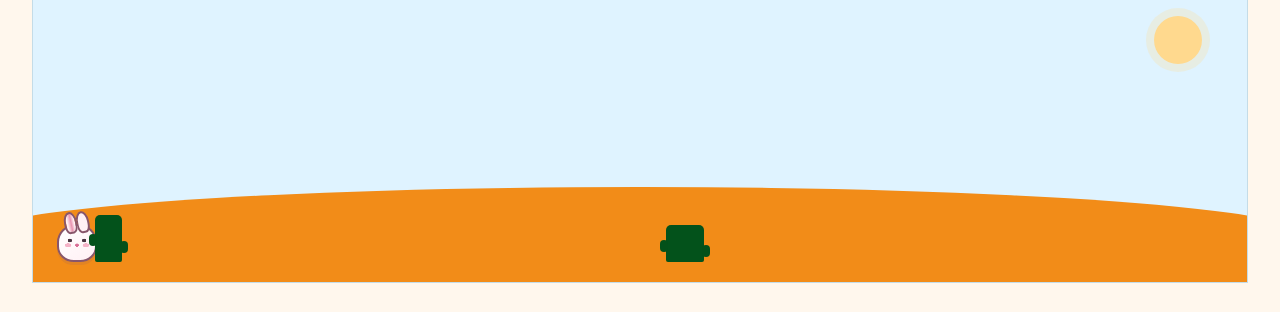
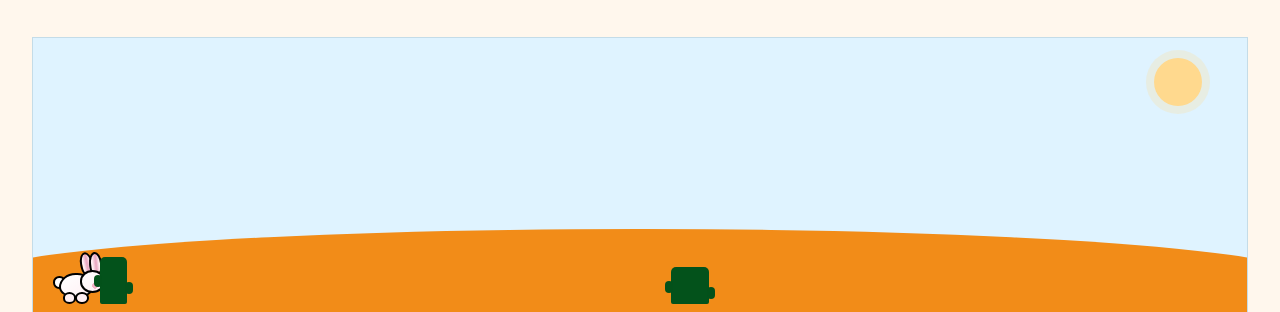
Before and after one commit to seanhoenderdos/game, a website with bundled scripts: page index.html in a window 1280 px wide. Shown: the part 252-564 px from the top of the page. Built offline with nearby package versions, Linux system fonts and the light colour scheme.

Commit message:
Update player and game page

```diff
--- a/css/player.css
+++ b/css/player.css
@@ -1,30 +1,107 @@
 /* Owner: Nourhan — feature/game-player. */
 
+/*
+ * #player is the invisible hitbox. Its size is 2.5rem x 2.35rem times
+ * --rabbit-zoom, and the drawn parts below are zoomed by the same amount.
+ */
 .player-character {
-  --player-fur: #fff0f4;
-  --player-outline: #88566b;
-  --player-ear-inner: #e994b0;
+  --player-fur: var(--game-color-rabbit, #fff0f4);
+  --player-outline: var(--game-color-text, #3f3047);
+  --player-ear-inner: #e7a1bc;
+  --player-ink: var(--game-color-text, #3f3047);
+  --rabbit-zoom: 1.2; /* rabbit size: 1 = original, 1.2 = 20% bigger */
 
   position: absolute;
   bottom: 20px;
   left: 1.5rem;
   z-index: 2;
-  width: 2.5rem;
-  height: 2.35rem;
+  width: calc(2.5rem * var(--rabbit-zoom));
+  height: calc(2.35rem * var(--rabbit-zoom));
   box-sizing: border-box;
-  border: 2px solid var(--player-outline);
-  border-radius: 48% 48% 42% 42%;
-  background: linear-gradient(145deg, #ffffff, var(--player-fur));
-  box-shadow: 0 3px 0 rgb(136 86 107 / 15%);
   will-change: transform;
 }
 
+/* Tail (fluffy puff behind the body). */
 .player-character::before {
+  zoom: var(--rabbit-zoom);
   position: absolute;
-  top: -0.85rem;
-  left: 0.3rem;
-  width: 0.55rem;
-  height: 1.1rem;
+  bottom: 0.75rem;
+  left: -0.2rem;
+  z-index: 0;
+  width: 0.65rem;
+  height: 0.65rem;
+  box-sizing: border-box;
+  border: 2px solid var(--player-outline);
+  border-radius: 50%;
+  background: #ffffff;
+  content: '';
+}
+
+/* Body. */
+.player-body {
+  zoom: var(--rabbit-zoom);
+  position: absolute;
+  bottom: 0.25rem;
+  left: 0.1rem;
+  z-index: 1;
+  width: 1.8rem;
+  height: 1.3rem;
+  box-sizing: border-box;
+  border: 2px solid var(--player-outline);
+  border-radius: 50% 48% 45% 50% / 60% 55% 45% 45%;
+  background: linear-gradient(145deg, #ffffff, var(--player-fur));
+}
+
+/* Back foot and front foot. */
+.player-body::before,
+.player-body::after {
+  position: absolute;
+  bottom: -0.375rem; /* feet bottom = hitbox bottom, so they only touch the ground line */
+  width: 0.7rem;
+  height: 0.6rem;
+  box-sizing: border-box;
+  border: 2px solid var(--player-outline);
+  border-radius: 50%;
+  background: var(--player-fur);
+  content: '';
+}
+
+.player-body::before {
+  left: 0.1rem;
+}
+
+.player-body::after {
+  right: 0.15rem;
+}
+
+/* Head with eye, nose and cheek (rabbit faces right). */
+.player-head {
+  zoom: var(--rabbit-zoom);
+  position: absolute;
+  bottom: 0.55rem;
+  left: 1.2rem;
+  z-index: 2;
+  width: 1.3rem;
+  height: 1.15rem;
+  box-sizing: border-box;
+  border: 2px solid var(--player-outline);
+  border-radius: 50%;
+  background:
+    radial-gradient(circle at 68% 40%, var(--player-ink) 0 0.09rem, transparent 0.11rem),
+    radial-gradient(circle at 94% 55%, #c9638c 0 0.08rem, transparent 0.1rem),
+    radial-gradient(ellipse at 62% 72%, #f5b2c7 0 0.14rem, transparent 0.16rem),
+    linear-gradient(145deg, #ffffff, var(--player-fur));
+}
+
+/* Ears: separate elements so they can move independently of the body. */
+.player-ear {
+  zoom: var(--rabbit-zoom);
+  position: absolute;
+  top: -0.3rem;
+  z-index: 1;
+  width: 0.45rem;
+  height: 1rem;
+  box-sizing: content-box;
   border: 2px solid var(--player-outline);
   border-radius: 60% 60% 45% 45%;
   background: linear-gradient(
@@ -33,23 +110,31 @@
     var(--player-ear-inner) 55%,
     var(--player-fur) 90%
   );
-  box-shadow:
-    0.75rem 0.1rem 0 -2px var(--player-fur),
-    0.75rem 0.1rem 0 0 var(--player-outline);
-  content: '';
+  transform-origin: 50% 90%;
+  transition: transform 140ms ease-out;
+}
+
+.player-ear--left {
+  left: 1.3rem;
   transform: rotate(-12deg);
 }
 
-.player-character::after {
-  position: absolute;
-  inset: 0.3rem 0.15rem 0.2rem;
-  border-radius: inherit;
-  background:
-    radial-gradient(circle at 28% 38%, #493440 0 0.11rem, transparent 0.13rem),
-    radial-gradient(circle at 72% 38%, #493440 0 0.11rem, transparent 0.13rem),
-    radial-gradient(circle at 50% 57%, #d96f96 0 0.1rem, transparent 0.12rem),
-    radial-gradient(ellipse at 22% 57%, #f5b2c7 0 0.2rem, transparent 0.22rem),
-    radial-gradient(ellipse at 78% 57%, #f5b2c7 0 0.2rem, transparent 0.22rem);
-  content: '';
-  pointer-events: none;
+.player-ear--right {
+  left: 1.7rem;
+  transform: rotate(-6deg);
 }
+
+/* Subtle ear sweep-back while airborne. */
+.player-character.is-jumping .player-ear--left {
+  transform: rotate(-28deg);
+}
+
+.player-character.is-jumping .player-ear--right {
+  transform: rotate(-22deg);
+}
+
+@media (prefers-reduced-motion: reduce) {
+  .player-ear {
+    transition: none;
+  }
+}
--- a/index.html
+++ b/index.html
@@ -17,8 +17,10 @@
     <main class="game-page">
       <header class="game-hud">
         <div>
-          <h1 class="game-title" tabindex="-1">Jumping Game</h1>
-          <p id="game-instructions" class="game-instructions">Press Space or Arrow Up to jump.</p>
+          <h1 class="game-title">Jumping Game</h1>
+          <p id="game-instructions" class="game-instructions">
+            Jump over obstacles to earn points. A collision ends your run.
+          </p>
         </div>
 
         <p class="game-score">
@@ -28,12 +30,16 @@
       </header>
 
       <section id="game-area" class="game-area" aria-label="Game area">
-        <div id="player" class="player-character"></div>
+        <div id="player" class="player-character">
+          <span class="player-ear player-ear--left"></span>
+          <span class="player-ear player-ear--right"></span>
+          <span class="player-body"></span>
+          <span class="player-head"></span>
+        </div>
         <div id="obstacle-layer" class="obstacle-layer" aria-hidden="true"></div>
         <div class="game-ground" aria-hidden="true"></div>
       </section>
 
-      <!-- Sean: game-over summary and restart controls. -->
       <section
         id="game-over"
         class="game-over"
@@ -41,10 +47,8 @@
         tabindex="-1"
         hidden
       >
-        <div>
-          <h2 id="game-over-title" class="game-over-title">Game over</h2>
-          <p class="game-final-score">Final score: <span id="final-score">0</span></p>
-        </div>
+        <h2 id="game-over-title" class="game-over-title">Game over</h2>
+        <p class="game-final-score">Final score: <span id="final-score">0</span></p>
         <button id="restart-btn" class="game-restart" type="button">Play again</button>
       </section>
 
--- a/js/player.js
+++ b/js/player.js
@@ -43,6 +43,7 @@ export function jump() {
 
   verticalVelocity = JUMP_VELOCITY;
   isGrounded = false;
+  document.getElementById('player')?.classList.add('is-jumping');
 }
 
 /** @param {number} deltaSeconds - Elapsed simulation time in seconds. */
@@ -66,6 +67,7 @@ export function updatePlayer(deltaSeconds) {
     jumpHeight = 0;
     verticalVelocity = 0;
     isGrounded = true;
+    player.classList.remove('is-jumping');
   }
 
   player.style.transform = `translateY(${-jumpHeight}px)`;
@@ -88,5 +90,6 @@ export function resetPlayer() {
 
   if (player) {
     player.style.transform = 'translateY(0px)';
+    player.classList.remove('is-jumping');
   }
 }
```
